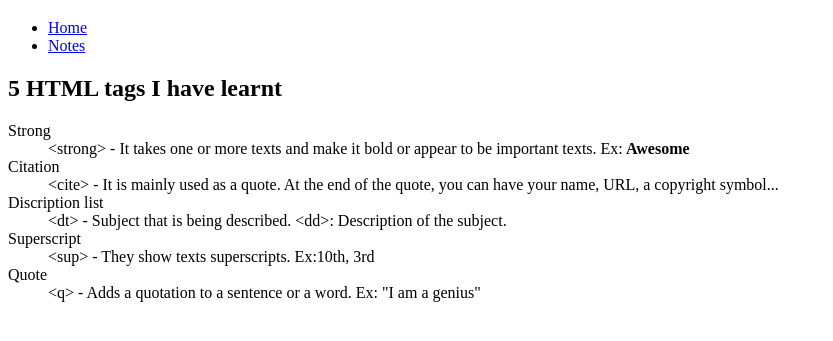
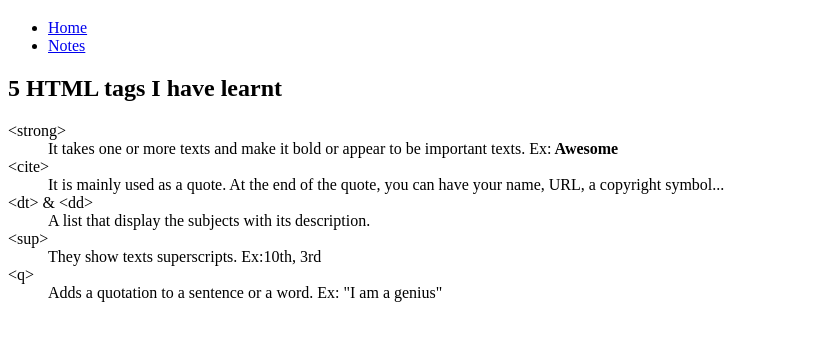
Before and after one commit to nguy0907/nguy0907.github.io, a plain HTML site: page html-assignment/notes.html in a window 1280 px wide. Shown: the part 61-402 px from the top of the page, without its empty margins (0-833 px from the left). Drawn offline with Linux system fonts and the light colour scheme.

Commit message:
adding html

```diff
--- a/html-assignment/notes.html
+++ b/html-assignment/notes.html
@@ -17,20 +17,20 @@
     <main>
         <h2>5 HTML tags I have learnt</h2>
         <dl>
-            <dt>Strong</dt>
-            <dd> &lt;strong&gt; - It takes one or more texts and make it bold or appear to be important texts. Ex:<Strong> Awesome</Strong> </dd>
+            <dt>&lt;strong&gt;</dt>
+            <dd> It takes one or more texts and make it bold or appear to be important texts. Ex:<Strong> Awesome</Strong> </dd>
 
-            <dt>Citation</dt>
-            <dd> &lt;cite&gt; - It is mainly used as a quote. At the end of the quote, you can have your name, URL, a copyright symbol... </dd>
+            <dt>&lt;cite&gt;</dt>
+            <dd> It is mainly used as a quote. At the end of the quote, you can have your name, URL, a copyright symbol... </dd>
 
-            <dt>Discription list</dt>
-            <dd>&lt;dt&gt; - Subject that is being described. &lt;dd&gt;: Description of the subject.</dd>
+            <dt>&lt;dt&gt; & &lt;dd&gt;</dt>
+            <dd>A list that display the subjects with its description.</dd>
 
-            <dt>Superscript</dt>
-            <dd> &lt;sup&gt; - They show texts superscripts. Ex:10th, 3rd</dd>
+            <dt>&lt;sup&gt;</dt>
+            <dd> They show texts superscripts. Ex:10th, 3rd</dd>
 
-            <dt>Quote</dt>
-            <dd>&lt;q&gt; - Adds a quotation to a sentence or a word. Ex: "I am a genius"</dd>
+            <dt>&lt;q&gt;</dt>
+            <dd> Adds a quotation to a sentence or a word. Ex: "I am a genius"</dd>
 
 
         </dl>
```
